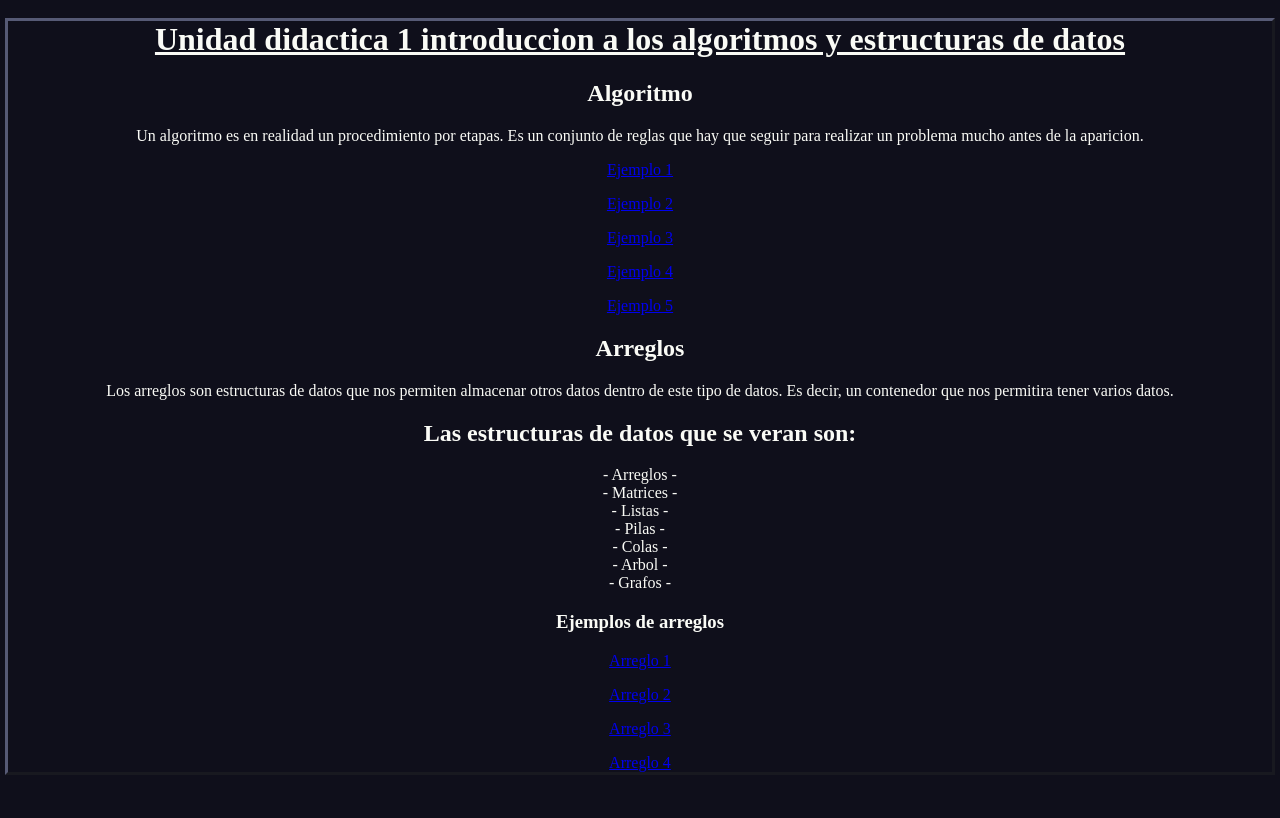
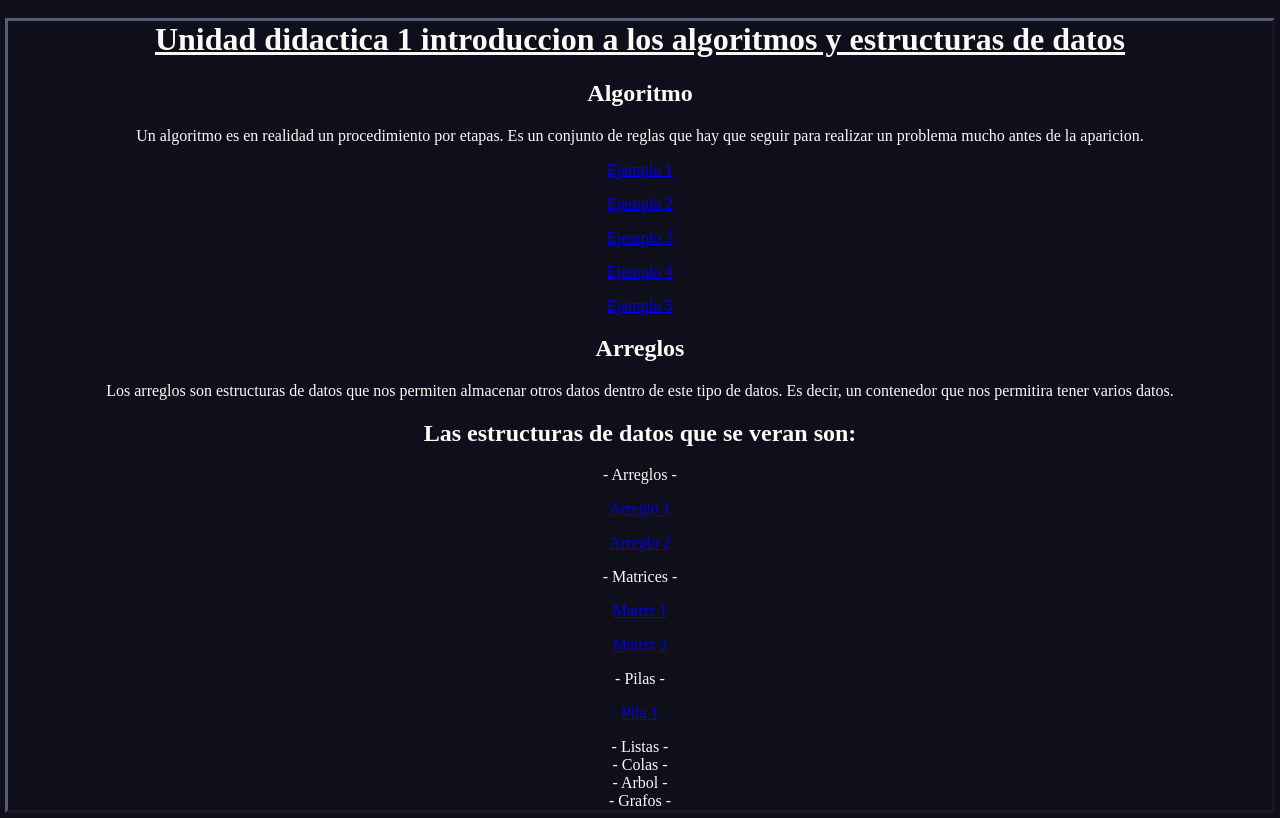
Before and after one commit to alestamalitos/alestamalitos.github.io, a plain HTML site: page Index.html in a window 1280 px wide. Drawn offline with Linux system fonts and the light colour scheme.

Commit message:
Update Index.html

```diff
--- a/Index.html
+++ b/Index.html
@@ -31,17 +31,16 @@
     <p>Los arreglos son estructuras de datos que nos permiten almacenar otros datos dentro de este tipo de datos. Es decir, un contenedor que nos permitira tener varios datos.</p>
     <h2>Las estructuras de datos que se veran son:</h2>
     - Arreglos -<br>
+    <p><a href= "Arreglo3.html">Arreglo 1</a></p>
+    <p><a href="CuadradoMagico.html">Arreglo 2</a></p>
     - Matrices -<br>
+    <p><a href="Memorama.html">Matriz 1</a></p>
+    <p><a href="gato.html">Matriz 2</a></p>
+    - Pilas -<br>
+    <p><a href="pilaGen.html">Pila 1</a></p>
     - Listas -<br>
-    - Pilas -<br>
     - Colas -<br>
     - Arbol -<br>
     - Grafos -<br>
-    <h3>Ejemplos de arreglos</h3>
-    <p><a href= "Arreglo3.html">Arreglo 1</a></p>
-    <p><a href="CuadradoMagico.html">Arreglo 2</a></p>
-    <p><a href="Memorama.html">Arreglo 3</a></p>
-    <p><a href="gato.html">Arreglo 4</a></p>
-
 </body>
 </html>
```
